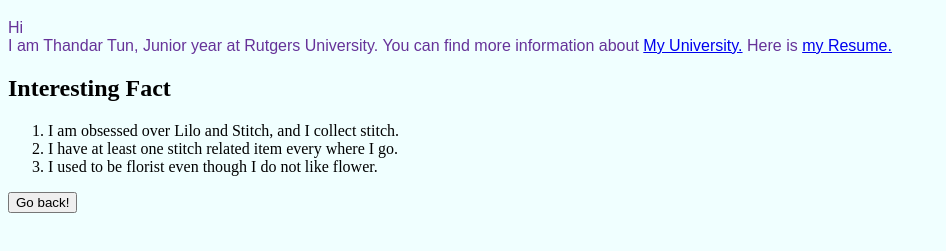
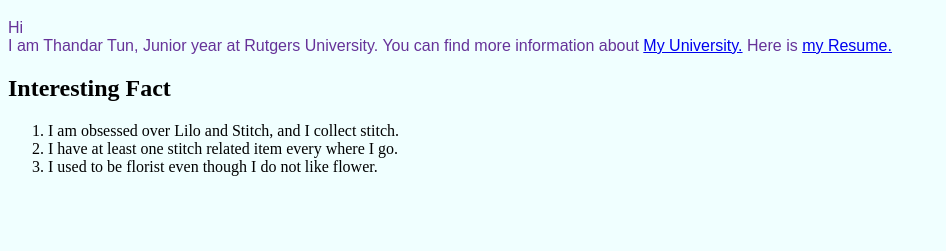
Before and after one commit to tt400/homework4, a plain HTML site: page index.html in a window 1280 px wide. Shown: the part 61-312 px from the top of the page, without its empty margins (0-946 px from the left). Drawn offline with Linux system fonts and the light colour scheme.

Commit message:
Update index.html

```diff
--- a/index.html
+++ b/index.html
@@ -15,10 +15,6 @@
             <li>I have at least one stitch related item every where I go.</li>
             <li>I used to be florist even though I do not like flower.</li>
         </ol>
-        <footer><form>
-  <input type="button" value="Go back!" onclick="history.back()">
-</form></footer>
-
 
     </body>
 </html>
```
